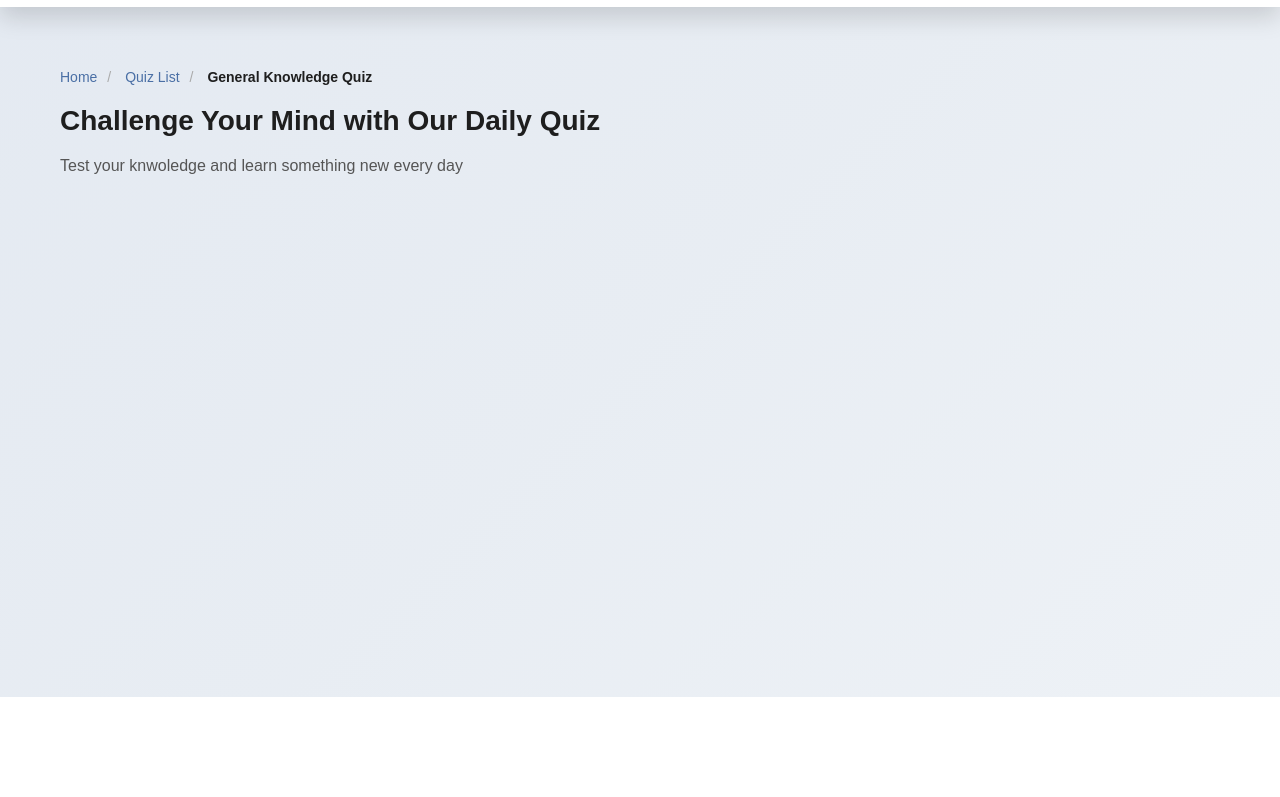
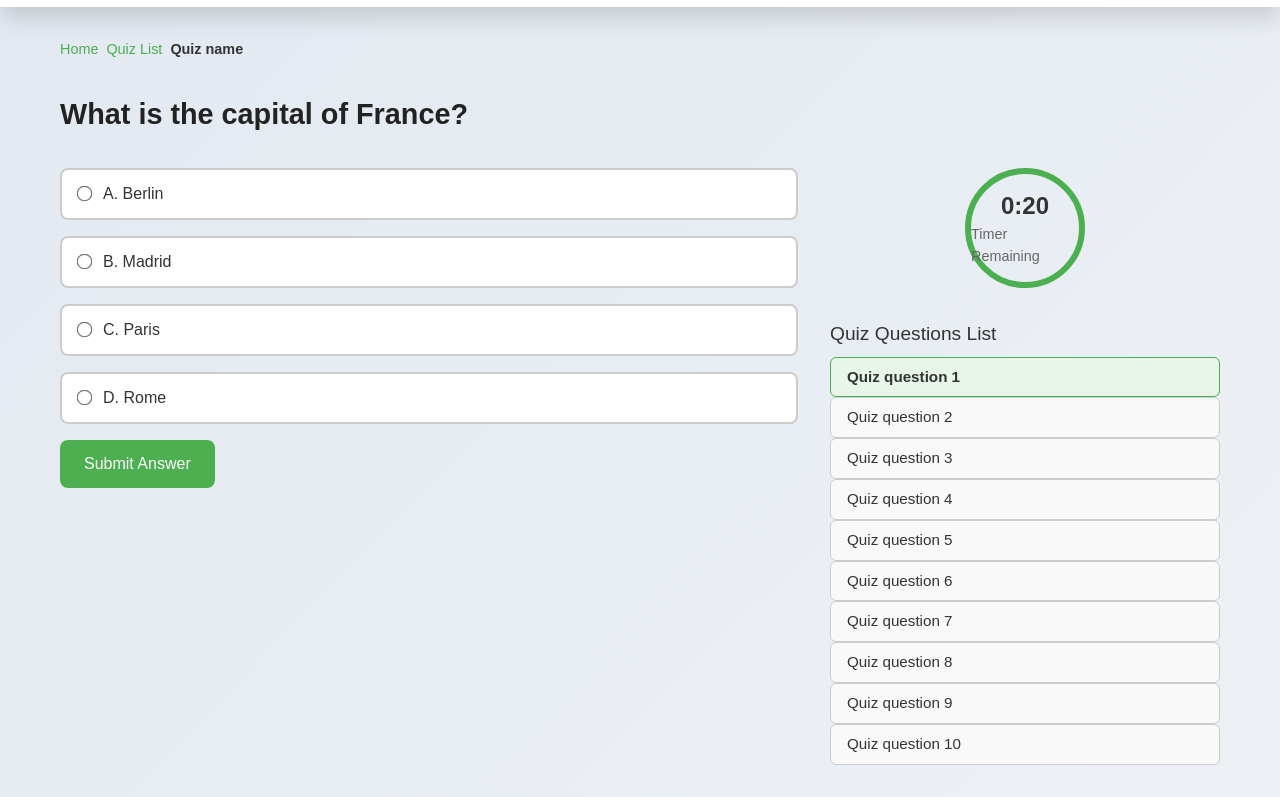
Before and after one commit to polina-smnnk/quizes-site, a plain HTML site: page index.html in a window 1280 px wide. Shown: the part 103-900 px from the top of the page. Before the commit the page ends 800 px from the top, so only its background shows below. Drawn offline with Linux system fonts and the light colour scheme.

Commit message:
I added questions and made some design features

```diff
--- a/index.html
+++ b/index.html
@@ -46,23 +46,63 @@
     </header>
 
     <main>
-      <section class="info-section">
+      <section class="quiz-section">
         <div class="container">
-          <div class="quiz-header">
-            <nav class="quiz-breadcrumbs">
-              <ul>
-                <li class="quiz-item">
-                  <a href="#">Home</a>
-                </li>
-                <li class="quiz-item">
-                  <a href="#">Quiz List</a>
-                </li>
-                <li class="active">General Knowledge Quiz</li>
-              </ul>
-            </nav>
-
-            <h1 class="quiz-title">Challenge Your Mind with Our Daily Quiz</h1>
-            <p class="quiz-subtitle">Test your knwoledge and learn something new every day</p>
+          <nav class="quiz-breadcrumbs">
+            <ul>
+              <li><a href="#">Home</a></li>
+              <li><a href="#">Quiz List</a></li>
+              <li class="active">Quiz name</li>
+            </ul>
+          </nav>
+          <h1 class="quiz-title">Quiz question</h1>
+          <div class="quiz-layout">
+            <div class="quiz-question-block">
+              <form id="quizForm">
+                <label class="quiz-option">
+                  <input type="radio" name="answer" value="A" />
+                  <span>A.</span>
+                </label>
+                <label class="quiz-option">
+                  <input type="radio" name="answer" value="B" />
+                  <span>B.</span>
+                </label>
+                <label class="quiz-option">
+                  <input type="radio" name="answer" value="C" />
+                  <span>C.</span>
+                </label>
+                <label class="quiz-option">
+                  <input type="radio" name="answer" value="D" />
+                  <span>D. </span>
+                </label>
+                <button type="submit" class="submit-button">
+                  Submit Answer
+                </button>
+              </form>
+            </div>
+            <aside class="quiz-sidebar">
+              <div class="quiz-timer">
+                <div class="timer-circle">
+                  <span class="timer-value">0:20</span>
+                  <p class="timer-label">Timer Remaining</p>
+                </div>
+              </div>
+              <div class="quiz-list">
+                <h3>Quiz Questions List</h3>
+                <ul class="question-list">
+                  <li class="active">Quiz question 1</li>
+                  <li>Quiz question 2</li>
+                  <li>Quiz question 3</li>
+                  <li>Quiz question 4</li>
+                  <li>Quiz question 5</li>
+                  <li>Quiz question 6</li>
+                  <li>Quiz question 7</li>
+                  <li>Quiz question 8</li>
+                  <li>Quiz question 9</li>
+                  <li>Quiz question 10</li>
+                </ul>
+              </div>
+            </aside>
           </div>
         </div>
       </section>
--- a/js/main.js
+++ b/js/main.js
@@ -0,0 +1,104 @@
+const quizData = [
+  {
+    question: "What is the capital of France?",
+    options: ["Berlin", "Madrid", "Paris", "Rome"],
+  },
+  {
+    question: "Which planet is known as the Red Planet?",
+    options: ["Earth", "Mars", "Jupiter", "Venus"],
+  },
+  {
+    question: "Who wrote 'Romeo and Juliet'?",
+    options: [
+      "Charles Dickens",
+      "William Shakespeare",
+      "Jane Austen",
+      "Mark Twain",
+    ],
+  },
+  {
+    question: "What is the largest mammal in the world?",
+    options: ["Elephant", "Blue Whale", "Giraffe", "Hippopotamus"],
+  },
+  {
+    question: "Which element has the chemical symbol 'O'?",
+    options: ["Oxygen", "Gold", "Iron", "Hydrogen"],
+  },
+  {
+    question: "How many continents are there on Earth?",
+    options: ["5", "6", "7", "8"],
+  },
+  {
+    question: "What is the boiling point of water at sea level?",
+    options: ["90°C", "100°C", "110°C", "120°C"],
+  },
+  {
+    question: "Who painted the Mona Lisa?",
+    options: [
+      "Vincent van Gogh",
+      "Leonardo da Vinci",
+      "Pablo Picasso",
+      "Claude Monet",
+    ],
+  },
+  {
+    question: "Which language is primarily spoken in Brazil?",
+    options: ["Spanish", "Portuguese", "French", "English"],
+  },
+  {
+    question: "What is the smallest prime number?",
+    options: ["0", "1", "2", "3"],
+  },
+];
+
+let currentQuestionIndex = 0;
+
+const quizTitle = document.querySelector(".quiz-title");
+const quizForm = document.getElementById("quizForm");
+const questionListItems = document.querySelectorAll(".question-list li");
+
+function renderQuestion(index) {
+  const data = quizData[index];
+  quizTitle.textContent = data.question;
+
+  const optionsHTML = data.options
+    .map((option, i) => {
+      const letter = String.fromCharCode(65 + i);
+      return `
+        <label class="quiz-option">
+          <input type="radio" name="answer" value="${letter}" />
+          <span>${letter}. ${option}</span>
+        </label>
+      `;
+    })
+    .join("");
+
+  quizForm.innerHTML =
+    optionsHTML +
+    `
+    <button type="submit" class="submit-button">Submit Answer</button>
+  `;
+
+  questionListItems.forEach((li, i) => {
+    li.classList.toggle("active", i === index);
+  });
+}
+
+quizForm.addEventListener("submit", function (e) {
+  e.preventDefault();
+
+  const selected = quizForm.querySelector('input[name="answer"]:checked');
+  if (!selected) return;
+
+  questionListItems[currentQuestionIndex].classList.add("answered");
+
+  currentQuestionIndex++;
+  if (currentQuestionIndex < quizData.length) {
+    renderQuestion(currentQuestionIndex);
+  } else {
+    quizTitle.textContent = "Quiz Completed 🎉";
+    quizForm.innerHTML = "<p>Thank you for participating!</p>";
+  }
+});
+
+renderQuestion(currentQuestionIndex);
--- a/scss/layout/_main.scss
+++ b/scss/layout/_main.scss
@@ -1,67 +1,180 @@
-.info-section {
-  padding: 60px 0;
+.quiz-section {
+  padding: 2rem 0;
 
-  .quiz-header {
+  .container {
     display: flex;
     flex-direction: column;
-    align-items: flex-start;
-    gap: 12px;
-    // background: #ffffff;
-    // box-shadow: 0 4px 15px rgba(0, 0, 0, 0.05);
-    // border-radius: 12px;
-    // padding: 30px 40px;
+    gap: 2rem;
+  }
 
   .quiz-breadcrumbs {
     ul {
+      display: flex;
+      gap: 0.5rem;
       list-style: none;
-        display: flex;
-        align-items: center;
-        gap: 8px;
       padding: 0;
-        margin: 0;
+      font-size: 0.9rem;
 
       li {
-          font-size: 14px;
-          color: #7a7a7a;
+        color: #666;
+
+        &.active {
+          font-weight: bold;
+          color: #333;
+        }
 
         a {
-            color: #4a6fa5;
           text-decoration: none;
-            font-weight: 500;
+          color: #4caf50;
 
           &:hover {
             text-decoration: underline;
-              color: #3c5f90;
           }
-          }
-
-          &::after {
-            content: "/";
-            margin: 0 6px;
-            color: #aaa;
-          }
-
-          &:last-child::after {
-            content: "";
-          }
-
-          &.active {
-            color: #1e1e1e;
-            font-weight: 600;
         }
       }
     }
   }
 
   .quiz-title {
-      font-size: 28px;
-      font-weight: 700;
-      color: #1e1e1e;
+    font-size: 1.8rem;
+    font-weight: 600;
+    color: #222;
   }
 
-    .quiz-subtitle {
-      font-size: 16px;
-      color: #555;
+  .quiz-layout {
+    display: flex;
+    flex-wrap: wrap;
+    gap: 2rem;
+    justify-content: space-between;
+  }
+
+  .quiz-question-block {
+    flex: 1 1 60%;
+    display: flex;
+    flex-direction: column;
+    gap: 1rem;
+
+    form {
+      display: flex;
+      flex-direction: column;
+      gap: 1rem;
+    }
+
+    .quiz-option {
+      display: flex;
+      align-items: center;
+      gap: 0.75rem;
+      padding: 0.75rem 1rem;
+      border: 2px solid #ccc;
+      border-radius: 8px;
+      cursor: pointer;
+      background-color: #fff;
+      transition: border-color 0.3s;
+
+      input[type="radio"] {
+        accent-color: #4caf50;
+        transform: scale(1.2);
+      }
+
+      &:hover {
+        border-color: #4caf50;
+      }
+
+      span {
+        font-size: 1rem;
+        color: #333;
+      }
+    }
+
+    .submit-button {
+      align-self: flex-start;
+      padding: 0.75rem 1.5rem;
+      background-color: #4caf50;
+      color: #fff;
+      border: none;
+      border-radius: 8px;
+      font-size: 1rem;
+      cursor: pointer;
+      transition: background-color 0.3s;
+
+      &:hover {
+        background-color: #43a047;
       }
     }
   }
+
+  .quiz-sidebar {
+    flex: 1 1 30%;
+    display: flex;
+    flex-direction: column;
+    gap: 2rem;
+
+    .quiz-timer {
+      display: flex;
+      justify-content: center;
+
+      .timer-circle {
+        width: 120px;
+        height: 120px;
+        border-radius: 50%;
+        border: 6px solid #4caf50;
+        display: flex;
+        flex-direction: column;
+        align-items: center;
+        justify-content: center;
+        font-size: 1.2rem;
+        color: #333;
+
+        .timer-value {
+          font-weight: bold;
+          font-size: 1.5rem;
+        }
+
+        .timer-label {
+          font-size: 0.9rem;
+          color: #666;
+        }
+      }
+    }
+
+    .quiz-list {
+      h3 {
+        font-size: 1.2rem;
+        margin-bottom: 0.5rem;
+        color: #333;
+      }
+
+      .question-list {
+        li {
+          &.answered {
+            background-color: #e8f5e9;
+            border-color: #4caf50;
+            font-weight: bold;
+            color: #2e7d32;
+          }
+        }
+
+        li {
+          padding: 0.5rem 1rem;
+          border: 1px solid #ccc;
+          border-radius: 6px;
+          background-color: #f9f9f9;
+          font-size: 0.95rem;
+          color: #333;
+          cursor: pointer;
+          transition: background-color 0.3s;
+
+          &.active {
+            background-color: #e8f5e9;
+            border-color: #4caf50;
+            font-weight: bold;
+          }
+
+          &:hover {
+            background-color: #f1f1f1;
+          }
+        }
+      }
+    }
+  }
+}
```
Also changed, not shown: css/style.css. Lines whose indentation alone changed are shown as unchanged.
